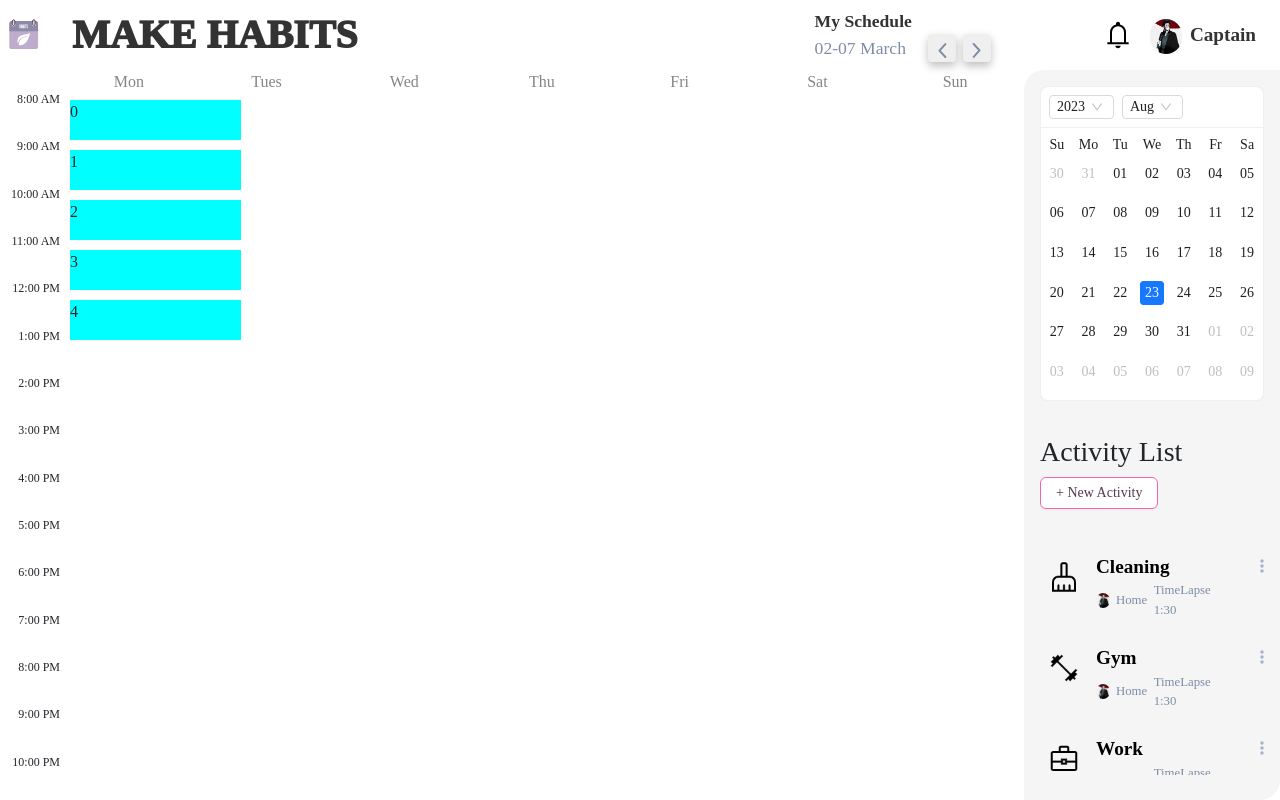
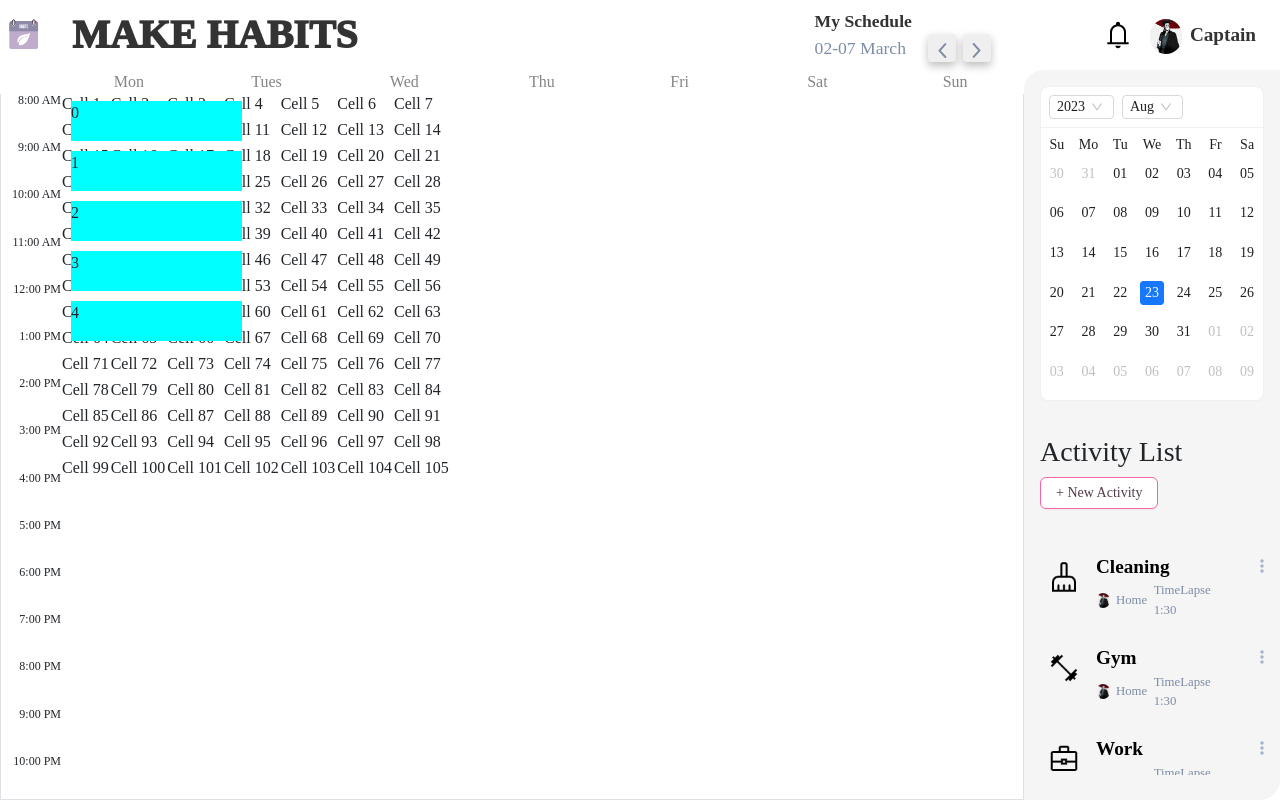
Before and after one commit to imvibbin/calendar-java, a React (Vite) app in the folder makehabits-react/: page / in a window 1280 px wide. Built offline with nearby package versions, Linux system fonts and the light colour scheme; a web font is replaced by a local one.

Commit message:
he añadido un grid al calendario

```diff
--- /dev/null
+++ b/makehabits-react/src/components/WeeklyView/ViewGrid.tsx
@@ -0,0 +1,25 @@
+import React from "react";
+
+interface GridProps {
+  rows: number;
+  columns: number;
+}
+
+const WeeklyViewGrid: React.FC<GridProps> = ({ rows, columns }) => {
+  const grid = [];
+  for (let i = 0; i < rows; i++) {
+    const row = [];
+    for (let j = 0; j < columns; j++) {
+      row.push(<td key={j}>Cell {i * columns + j + 1}</td>);
+    }
+    grid.push(<tr key={i}>{row}</tr>);
+  }
+
+  return (
+    <table>
+      <tbody>{grid}</tbody>
+    </table>
+  );
+};
+
+export default WeeklyViewGrid;
--- /dev/null
+++ b/makehabits-react/src/components/WeeklyView/ViewGrid/ViewGrid.tsx
@@ -0,0 +1,25 @@
+import React from "react";
+
+interface GridProps {
+  rows: number;
+  columns: number;
+}
+
+const ViewGrid: React.FC<GridProps> = ({ rows, columns }) => {
+  const grid = [];
+  for (let i = 0; i < rows; i++) {
+    const row = [];
+    for (let j = 0; j < columns; j++) {
+      row.push(<td key={j}>Cell {i * columns + j + 1}</td>);
+    }
+    grid.push(<tr key={i}>{row}</tr>);
+  }
+
+  return (
+    <table className="position-absolute">
+      <tbody>{grid}</tbody>
+    </table>
+  );
+};
+
+export default ViewGrid;
--- a/makehabits-react/src/components/WeeklyView/WeeklyView.tsx
+++ b/makehabits-react/src/components/WeeklyView/WeeklyView.tsx
@@ -1,30 +1,44 @@
-/* import React from 'react'; */
-import './WeeklyView.scss'; // Make sure to create this CSS file for styling
-import TimeCells from '../Lib/DraggableLib/TimeCells'
+import React from "react";
+import "./WeeklyView.scss"; // Make sure to create this CSS file for styling
+import TimeCells from "../Lib/DraggableLib/TimeCells";
+import ViewGrid from "./ViewGrid/ViewGrid";
 
 const WeeklyView = () => {
   const numRows = 16;
   const numCols = 8;
-  const daysOfWeek = ['', 'Mon', 'Tues', 'Wed', 'Thu', 'Fri', 'Sat', 'Sun'];
-  /* const daysOfMonth = ['Jan', 'Feb', 'Mar', 'Apr', 'May', 'Jun', 'Jul', 'Aug', 'Sep','Oct', 'Nov', 'Dec'];*/
-  const hourRange = ['8:00 AM', '9:00 AM', '10:00 AM', '11:00 AM','12:00 PM', '1:00 PM', '2:00 PM', '3:00 PM','4:00 PM', '5:00 PM', '6:00 PM', '7:00 PM','8:00 PM', '9:00 PM', '10:00 PM'];
-
+  const daysOfWeek = ["", "Mon", "Tues", "Wed", "Thu", "Fri", "Sat", "Sun"];
+  const hourRange = [
+    "8:00 AM",
+    "9:00 AM",
+    "10:00 AM",
+    "11:00 AM",
+    "12:00 PM",
+    "1:00 PM",
+    "2:00 PM",
+    "3:00 PM",
+    "4:00 PM",
+    "5:00 PM",
+    "6:00 PM",
+    "7:00 PM",
+    "8:00 PM",
+    "9:00 PM",
+    "10:00 PM",
+  ];
 
   const generateDayCells = () => {
     const DayCells = [];
     for (let col = 0; col < numCols; col++) {
-
       const cellKey = `cell--${0}-${col}`;
       const cellContent = daysOfWeek[col];
       const cellDayClass = "grid--day--cell";
       const cellStyle = {
-        backgroundColor: 'white'
+        backgroundColor: "white",
       };
 
       DayCells.push(
         <div key={cellKey} className={cellDayClass} style={cellStyle}>
           {cellContent}
-        </div>
+        </div>,
       );
     }
     return DayCells;
@@ -37,47 +51,29 @@ const WeeklyView = () => {
       const cellContent = hourRange[row];
       const cellHourClass = "grid--hour--cell";
       const cellStyle = {
-        backgroundColor: 'white'
+        backgroundColor: "white",
       };
 
       HourCells.push(
         <div key={cellKey} className={cellHourClass} style={cellStyle}>
           {cellContent}
-        </div>
+        </div>,
       );
     }
     return HourCells;
   };
 
-
-
-
   return (
     <div className="CalendarUI">
       <div className="dayHeader">{generateDayCells()}</div>
 
-      <div className="grid">
-        <div className="grid--hour">
-        {generateTimeCells()}
+      <div className="grid border">
+        <div className="grid--hour">{generateTimeCells()}</div>
+        <div className="grid--calendar position-relative">
+          <ViewGrid rows={15} columns={7} />
+          <TimeCells />
         </div>
-        <div className="grid--calendar">
-{/*         <div className="under-mask">
-      {Array.from({ length: 105 }, (_, index) => (
-        <div key={index} className="under-mask--cell">
-
-        </div>
-      ))}
-    </div> */}
-    <TimeCells/>
-          {/* <div className='calendar--row'>1</div>
-          <div className='calendar--row'>2</div>
-          <div className='calendar--row'>3</div>
-          <div className='calendar--row'>4</div>
-          <div className='calendar--row'>5</div>
-          <div className='calendar--row'>6</div>
-          <div className='calendar--row'>7</div> */}
-        </div>
-        </div>
+      </div>
     </div>
   );
 };
```
Also changed, not shown: makehabits-react/src/components/WeeklyView/WeeklyView.scss (+9 -13 lines), makehabits-react/src/components/WeeklyView/ViewGrid/ViewGrid.css (added).
